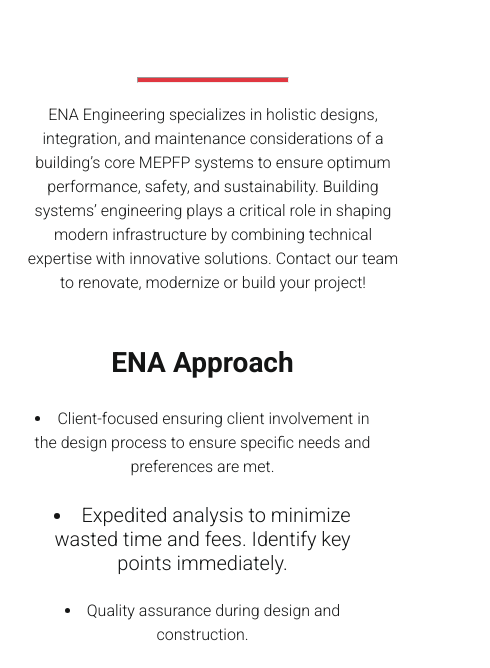
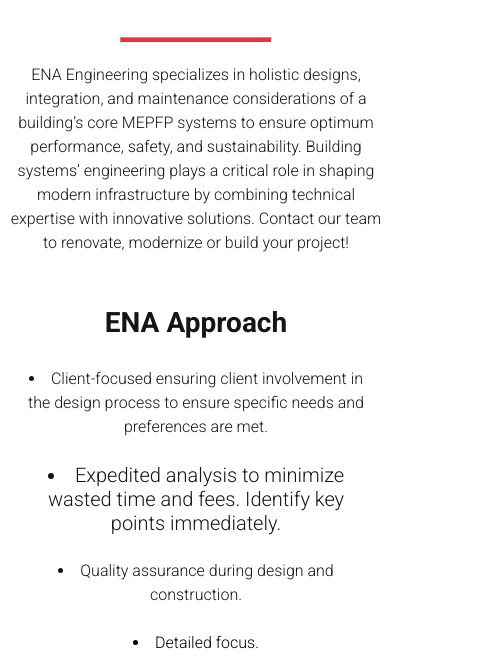
Before and after one commit to AhmedRaza2007/ENA-Overview, a plain HTML site: page index.html in a window 390 px wide. Shown: the part 383-1051 px from the top of the page, 490 px wide, since content can reach past the window. Drawn offline with Linux system fonts and the light colour scheme.

Commit message:
file add

```diff
--- a/index.html
+++ b/index.html
@@ -10,7 +10,7 @@
 </head>
 
 <body>
-    <div class="back-img">
+    <header class="back-img">
         <nav class="navbar">
             <img class="img-nav" src="./img/ena-engineering_logo.svg" alt="ena-engineering_logo">
             <div class="navlinks">
@@ -28,7 +28,7 @@
         <div class="heading-hero">
             <h2>ENA Overview:</h2>
         </div>
-    </div>
+    </header>
     <section class="section-1">
         <div class="bar-phara">
             <hr class="bar">
--- a/style.css
+++ b/style.css
@@ -9,7 +9,6 @@
     background: url(./img/hero-img.svg) no-repeat center center / cover;
     height: 565px;
 }
-
 .navbar {
     display: flex;
     flex-direction: row;
@@ -90,8 +89,8 @@
 }
 
 .section-1 {
-    width: 375;
-    height: 1078;
+    width: 375px;
+    height: 1078px;
    padding: 60px 16px;
     gap: 40px;
     display: flex;
@@ -108,8 +107,8 @@
     justify-content: center;
     align-items: center;
     text-align: center;
-    width: 682;
-    height: 156;
+    width: 682px;
+    height: 156px;
     gap: 20px;
 
 }
@@ -144,14 +143,13 @@
     width: 80%;
     justify-content: space-between;
     height: 280;
-    padding-right: 144px;
-    padding-left: 144px;
+    padding-inline: 144px;
     padding-bottom: 40px;
 }
 
 .child-1 {
-    width: 520;
-    height: 280;
+    width: 520px;
+    height: 280px;
     gap: 24px;
     display: flex;
     flex-direction: column;
@@ -371,7 +369,7 @@
 
 .sec4-img1 {
     width: 301px;
-    height: 207;
+    height: 207px;
     top: -5px;
 }
 
@@ -452,12 +450,6 @@
     font-weight: 700;
     color: #141515;
 }
-
-/* .section-5 div p strong {
-    font-size: 18px;
-    font-weight: 700;
-    color: #141515;
-} */
 
 .section-5 div p {
     font-size: 18px;
@@ -949,7 +941,23 @@
     }
 
     .bar-phara {
-        padding-top: 40px;
+        display: flex;
+        flex-direction: column;
+        justify-content: center;
+        align-items: center;
+        text-align: center;
+        width: 338px;
+        height: 156px;
+        gap: 20px;
+    }
+    .child-1 {
+        width: 338px;
+        height: 348px;
+        gap: 24px;
+        display: flex;
+        flex-direction: column;
+        align-items: center;
+        text-align: center;
     }
 
     .section-3 div h2 {
@@ -1389,7 +1397,7 @@
     }
 
     .footer {
-        width: 470px;
+        width: 380px;
     }
 
     .textare2 {
```
